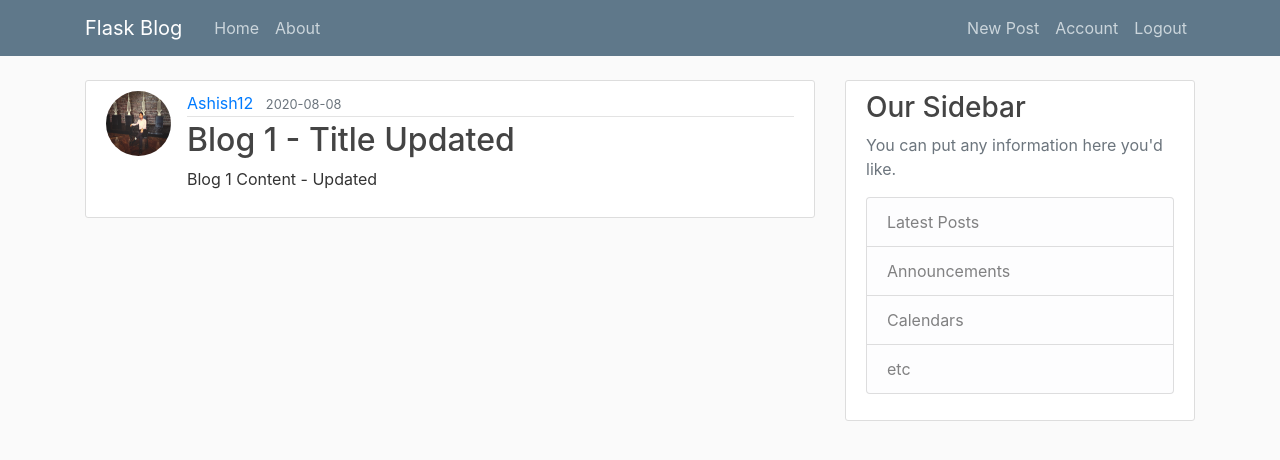
After one commit to deoraashish/flask-blog, a Flask app: page /post/1 in a window 1280 px wide. The commit adds this page. Shown: the top 460 px of the page. Run offline with Flask 2, Linux system fonts and the light colour scheme; a user stored in the database is signed in; data comes from the database, SQL or seed files in the repository; both versions use the stored data as it was after the commit; some libraries are stand-ins or nearby versions.

Commit message:
Completion of Post CRUD Operations

```diff
--- a/flaskblog/routes.py
+++ b/flaskblog/routes.py
@@ -1,31 +1,32 @@
 import os;
 import secrets
 from PIL import Image
-from flask import render_template, url_for, flash, redirect, request
+from flask import render_template, url_for, flash, redirect, request, abort
 from flaskblog import app, db, bcrypt
-from flaskblog.forms import RegistrationFrom, LoginForm, UpdateAccountForm
+from flaskblog.forms import RegistrationFrom, LoginForm, UpdateAccountForm, PostForm
 from flaskblog.models import User, Post
 from flask_login import login_user, current_user, logout_user, login_required
 
-posts = [
-    {
-        'title': 'Article 1',
-        'author': 'Ashish Deora',
-        'date_posted': '23rd April 2020',
-        'content': 'Hello world'
-    },
-    {
-        'title': 'Article 2',
-        'author': 'Vinay Makwana',
-        'date_posted': '24th April 2020',
-        'content': 'Hello world again'
-    }
-]
+# posts = [
+#     {
+#         'title': 'Article 1',
+#         'author': 'Ashish Deora',
+#         'date_posted': '23rd April 2020',
+#         'content': 'Hello world'
+#     },
+#     {
+#         'title': 'Article 2',
+#         'author': 'Vinay Makwana',
+#         'date_posted': '24th April 2020',
+#         'content': 'Hello world again'
+#     }
+# ]
 
 
 @app.route("/")
 @app.route("/home")
 def home():
+    posts = Post.query.all()
     return render_template('index.html', posts=posts)
 
 
@@ -105,3 +106,54 @@ def account():
     #     return render_template('account.html', title='Account')
     # else:
     #     return redirect(url_for('login'))
+
+
+@app.route("/post/new", methods=['GET', 'POST'])
+@login_required
+def new_post():
+    form = PostForm()
+    if form.validate_on_submit():
+        post = Post(title=form.title.data, content=form.content.data, author=current_user)
+        db.session.add(post)
+        db.session.commit()
+        flash('Your post has been created!', 'success')
+        return redirect(url_for('home'))
+    return render_template('create_post.html', title='New Post', form=form, legend='New Post')
+
+
+@app.route("/post/<int:post_id>", methods=['GET', 'POST'])
+@login_required
+def post(post_id):
+    post = Post.query.get_or_404(post_id)
+    return render_template('post.html', title=post.title, post=post)
+
+
+@app.route("/post/<int:post_id>/update", methods=['GET', 'POST'])
+@login_required
+def update_post(post_id):
+    post = Post.query.get_or_404(post_id)
+    if post.author != current_user:
+        abort(403)
+    form = PostForm()
+    if form.validate_on_submit():
+        post.title = form.title.data
+        post.content = form.content.data
+        db.session.commit()
+        flash('Your post has been updated!', 'success')
+        return redirect(url_for('post', post_id=post.id))
+    elif request.method == 'GET':
+        form.title.data = post.title
+        form.content.data = post.content
+    return render_template('create_post.html', title='Update Post', form=form, legend='Update Post')
+
+
+@app.route('/post/<int:post_id>/delete', methods=['POST'])
+@login_required
+def delete_post(post_id):
+    post = Post.query.get_or_404(post_id)
+    if post.author != current_user:
+        abort(403)
+    db.session.delete(post)
+    db.session.commit()
+    flash('Your post has been deleted!', 'success')
+    return redirect(url_for('home'))
--- a/flaskblog/templates/layout.html
+++ b/flaskblog/templates/layout.html
@@ -28,6 +28,7 @@
             <!-- Navbar Right Side -->
             <div class="navbar-nav">
                 {% if current_user.is_authenticated %}
+                  <a class="nav-item nav-link" href="{{ url_for('new_post') }}">New Post</a>
                   <a class="nav-item nav-link" href="{{ url_for('account') }}">Account</a>
                   <a class="nav-item nav-link" href="{{ url_for('logout') }}">Logout</a>
                 {% else %}
--- /dev/null
+++ b/flaskblog/templates/post.html
@@ -0,0 +1,39 @@
+{% extends "layout.html" %}
+    {% block content %}
+        <article class="media content-section">
+            <img class="rounded-circle article-img" src="{{url_for('static', filename='profile_pics/'+post.author.image_file)}}">
+          <div class="media-body">
+            <div class="article-metadata">
+                <a class="mr-2" href="#">{{ post.author.username }}</a>
+                <small class="text-muted">{{ post.date_posted.strftime('%Y-%m-%d') }}</small>
+                {% if post.author == current_user %}
+                    <div>
+                        <a class="btn btn-secondary btn-sm mt-1 mb-1" href="{{ url_for('update_post', post_id=post.id) }}">Update</a>
+                        <button type="button" class="btn btn-danger btn-sm m-1" data-toggle="modal" data-target="#deleteModal">
+                            Delete</button>
+                    </div>
+                {% endif %}
+            </div>
+            <h2 class="article-title">{{ post.title }}</h2>
+            <p class="article-content">{{ post.content }}</p>
+          </div>
+        </article>
+        <div class="modal fade" id="deleteModal" tabindex="-1" role="dialog" aria-labelledby="deleteModalLabel" aria-hidden="true">
+          <div class="modal-dialog" role="document">
+            <div class="modal-content">
+              <div class="modal-header">
+                <h5 class="modal-title" id="deleteModalLabel">Delete Post?</h5>
+                <button type="button" class="close" data-dismiss="modal" aria-label="Close">
+                  <span aria-hidden="true">&times;</span>
+                </button>
+              </div>
+              <div class="modal-footer">
+                <button type="button" class="btn btn-secondary" data-dismiss="modal">Close</button>
+                <form action="{{ url_for('delete_post', post_id=post.id) }}" method="POST">
+                    <input class="btn btn-danger" type="submit" value="Delete">
+                </form>
+              </div>
+            </div>
+          </div>
+        </div>
+    {% endblock content %}
```
Also changed, not shown: flaskblog/forms.py (+7 -1 lines), flaskblog/templates/create_post.html (added, +47 -0 lines), flaskblog/templates/index.html (+4 -3 lines), flaskblog/site.db, flaskblog/static/profile_pics/fd0d61959e7ef82e.jpg (added).
